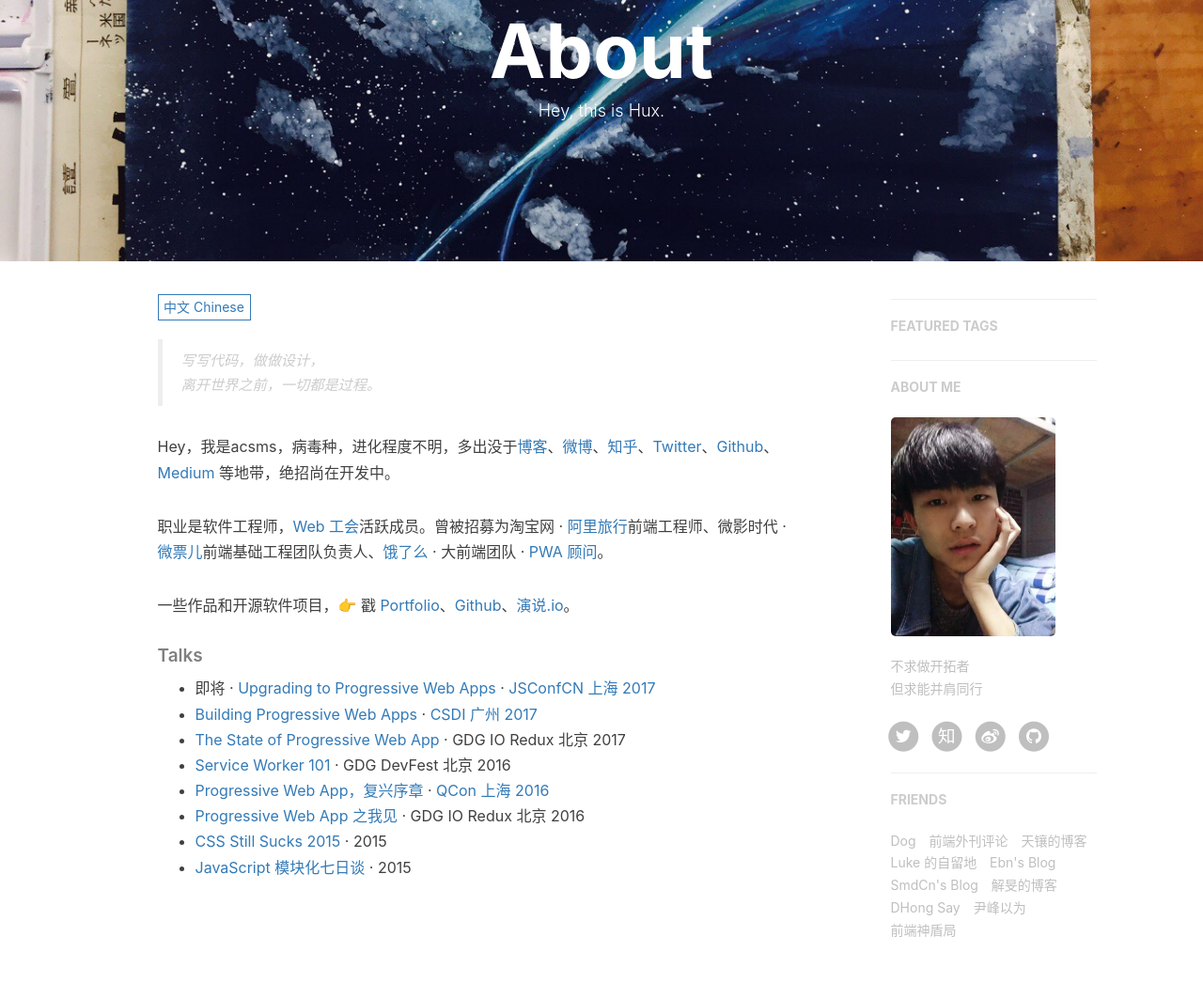
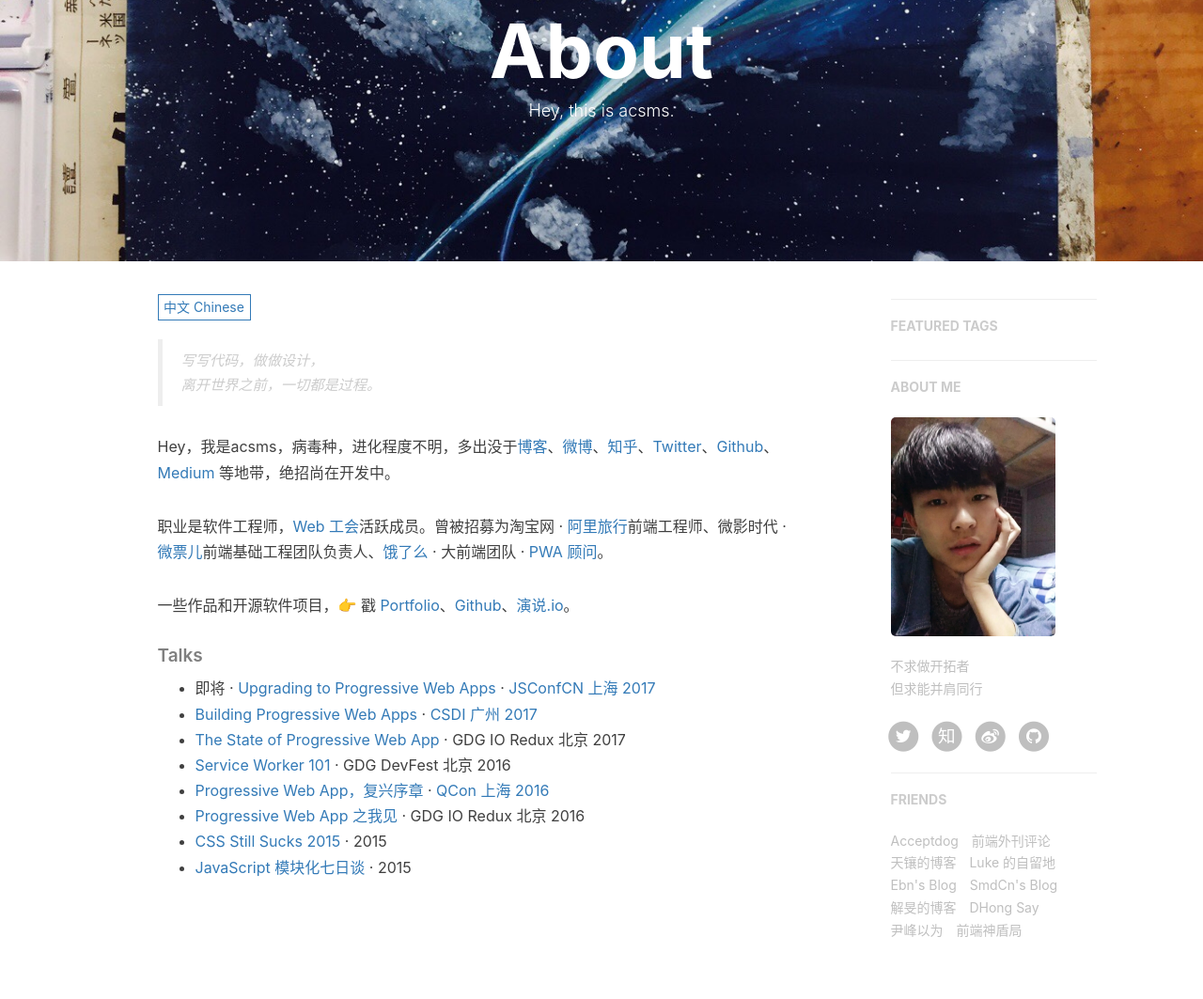
Before and after one commit to seamusopen/seamusopen.github.io, a Jekyll site: the page built from about.html, in a window 1280 px wide. Shown: the part 140-1203 px from the top of the page at 94% size. Built offline with Jekyll 4.4.1, drawn with Linux system fonts in a browser that asks for light colours; nearby versions of some CDN libraries; comment, search, counter and statistics services are not loaded.

Commit message:
about修改尝试

```diff
--- a/_config.yml
+++ b/_config.yml
@@ -13,7 +13,7 @@ baseurl: ""                             # for example, '/blog' if your blog host
 # SNS settings
 RSS: false
 weibo_username:     seamusopen
-zhihu_username:     王小明
+zhihu_username:     wang-xiao-ming-47-36
 github_username:    seamusopen
 twitter_username:   seamusopen
 #facebook_username:  huxpro
@@ -90,7 +90,7 @@ friends: [
     #     title: "Su",
     #     href: "http://su.gallery/"
     # },{
-        title: "Dog",
+        title: "Acceptdog",
         href: "https://acdoge.com/"
     },{
         title: "前端外刊评论",
--- a/about.html
+++ b/about.html
@@ -1,7 +1,7 @@
 ---
 layout: page
 title: "About"
-description: "Hey, this is Hux."
+description: "Hey, this is acsms."
 header-img: "img/about-bg.jpg"
 ---
 
```
